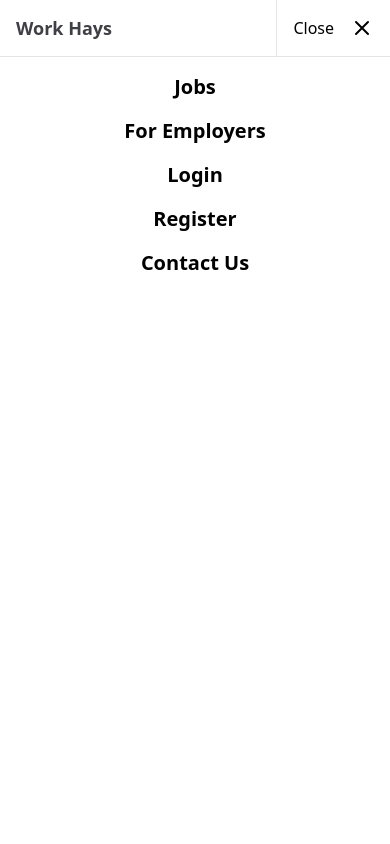
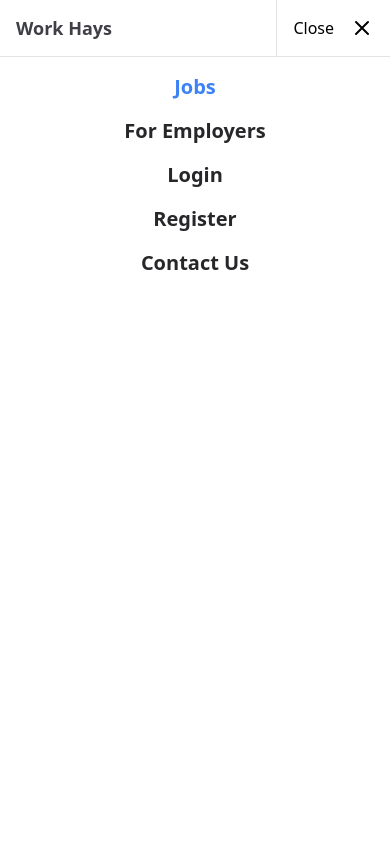
Before and after one commit to garrettbland/workhays-next, a Next.js app: page / in a window 390 px wide. Both pictures are taken after a click on the button "Menu". Shown: the top 844 px of the page. Built offline with nearby package versions, Linux system fonts and the light colour scheme.

Commit message:
setting up config & updated nav

```diff
--- a/components/desktopNav.tsx
+++ b/components/desktopNav.tsx
@@ -1,45 +1,23 @@
 import Link from 'next/link'
 import { useRouter } from 'next/router'
-
-type LinkType = {
-    title: string
-    link: string
-}
-
-const DESKTOP_LINKS: LinkType[] = [
-    {
-        title: 'Jobs',
-        link: '/',
-    },
-    {
-        title: 'For Employers',
-        link: '/employers',
-    },
-    {
-        title: 'Login',
-        link: '/login',
-    },
-]
+import { DESKTOP_LINKS } from '../config'
 
 const DesktopNav = () => {
-    const router = useRouter()
-
-    const isActiveLink = (path: string): boolean => {
-        if (router.pathname === path) {
-            return true
-        }
-        return false
-    }
+    const { pathname } = useRouter()
 
     return (
         <div className="hidden md:grid grid-flow-col grid-col-4 gap-2">
-            {DESKTOP_LINKS.map(({ title, link }, index) => (
-                <Link href={link} key={index}>
-                    <a className="relative group">
+            {DESKTOP_LINKS.map(({ title, href, target = '_self' }, index) => (
+                <Link href={href} key={index}>
+                    <a
+                        className="relative group"
+                        target={target}
+                        rel={target !== '_self' ? 'noopener' : ''}
+                    >
                         <div className="p-4">{title}</div>
                         <div
                             className={`absolute bottom-0 left-0 w-full h-0.5 bg-blue-500 transition duration-150 ease-in-out transform ${
-                                isActiveLink(link) ? '' : 'translate-y-1 group-hover:-translate-y-0'
+                                pathname === href ? '' : 'translate-y-1 group-hover:-translate-y-0'
                             }`}
                         ></div>
                     </a>
--- a/components/mobileNav.tsx
+++ b/components/mobileNav.tsx
@@ -1,35 +1,10 @@
 import { useState } from 'react'
 import Link from 'next/link'
-
-type LinkType = {
-    title: string
-    link: string
-}
-
-const MOBILE_LINKS: LinkType[] = [
-    {
-        title: 'Jobs',
-        link: '/',
-    },
-    {
-        title: 'For Employers',
-        link: '/employers',
-    },
-    {
-        title: 'Login',
-        link: '/login',
-    },
-    {
-        title: 'Register',
-        link: '/register',
-    },
-    {
-        title: 'Contact Us',
-        link: '/contact',
-    },
-]
+import { useRouter } from 'next/router'
+import { MOBILE_LINKS } from '../config'
 
 const MobileNav = () => {
+    const { pathname } = useRouter()
     const [isOpen, setIsOpen] = useState<boolean>(false)
 
     return (
@@ -38,9 +13,17 @@ const MobileNav = () => {
                 <div className="fixed top-0 left-0 md:hidden w-screen h-screen bg-white border-t border-gray-200 mt-14">
                     <div className="p-4">
                         <ol className="text-center space-y-4 text-xl font-semibold">
-                            {MOBILE_LINKS.map(({ title, link }, index) => (
-                                <Link href={link} key={index}>
-                                    <a className="block">{title}</a>
+                            {MOBILE_LINKS.map(({ title, href, target = '_self' }, index) => (
+                                <Link href={href} key={index}>
+                                    <a
+                                        className={`block ${
+                                            pathname === href ? 'text-blue-500' : 'text-gray-800'
+                                        }`}
+                                        target={target}
+                                        rel={target !== '_self' ? 'noopener' : ''}
+                                    >
+                                        {title}
+                                    </a>
                                 </Link>
                             ))}
                         </ol>
--- a/components/navbar.tsx
+++ b/components/navbar.tsx
@@ -7,13 +7,11 @@ const Navbar = () => {
         <div className="border-b border-gray-200 overflow-hidden sticky top-0 bg-white">
             <div className="max-w-5xl mx-auto px-4">
                 <div className="flex flex-row items-center justify-between">
-                    <div>
-                        <Link href="/">
-                            <a className="text-lg font-bold text-gray-700 hover:text-gray-900 hover:underline inline-block">
-                                Work Hays
-                            </a>
-                        </Link>
-                    </div>
+                    <Link href="/">
+                        <a className="text-lg font-bold text-gray-700 hover:text-gray-900 hover:underline inline-block">
+                            Work Hays
+                        </a>
+                    </Link>
                     <DesktopNav />
                     <MobileNav />
                 </div>
--- /dev/null
+++ b/config.ts
@@ -0,0 +1,39 @@
+import { LinkType } from './utils/types'
+
+export const DESKTOP_LINKS: LinkType[] = [
+    {
+        title: 'Jobs',
+        href: '/',
+    },
+    {
+        title: 'For Employers',
+        href: '/employers',
+    },
+    {
+        title: 'Login',
+        href: '/login',
+    },
+]
+
+export const MOBILE_LINKS: LinkType[] = [
+    {
+        title: 'Jobs',
+        href: '/',
+    },
+    {
+        title: 'For Employers',
+        href: '/employers',
+    },
+    {
+        title: 'Login',
+        href: '/login',
+    },
+    {
+        title: 'Register',
+        href: '/register',
+    },
+    {
+        title: 'Contact Us',
+        href: '/contact',
+    },
+]
--- /dev/null
+++ b/utils/types.ts
@@ -0,0 +1,5 @@
+export type LinkType = {
+    title: string
+    href: string
+    target?: string
+}
```
